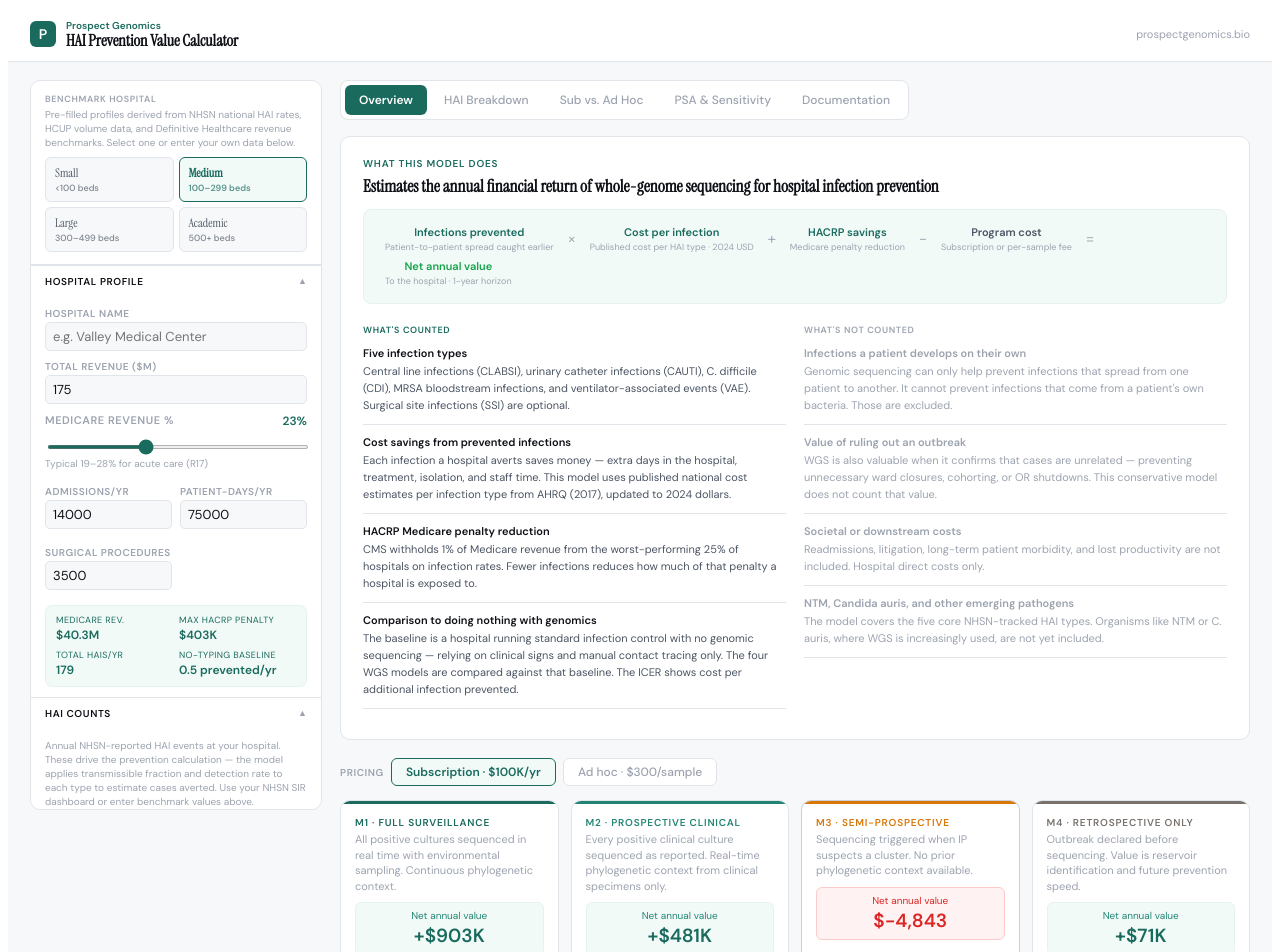
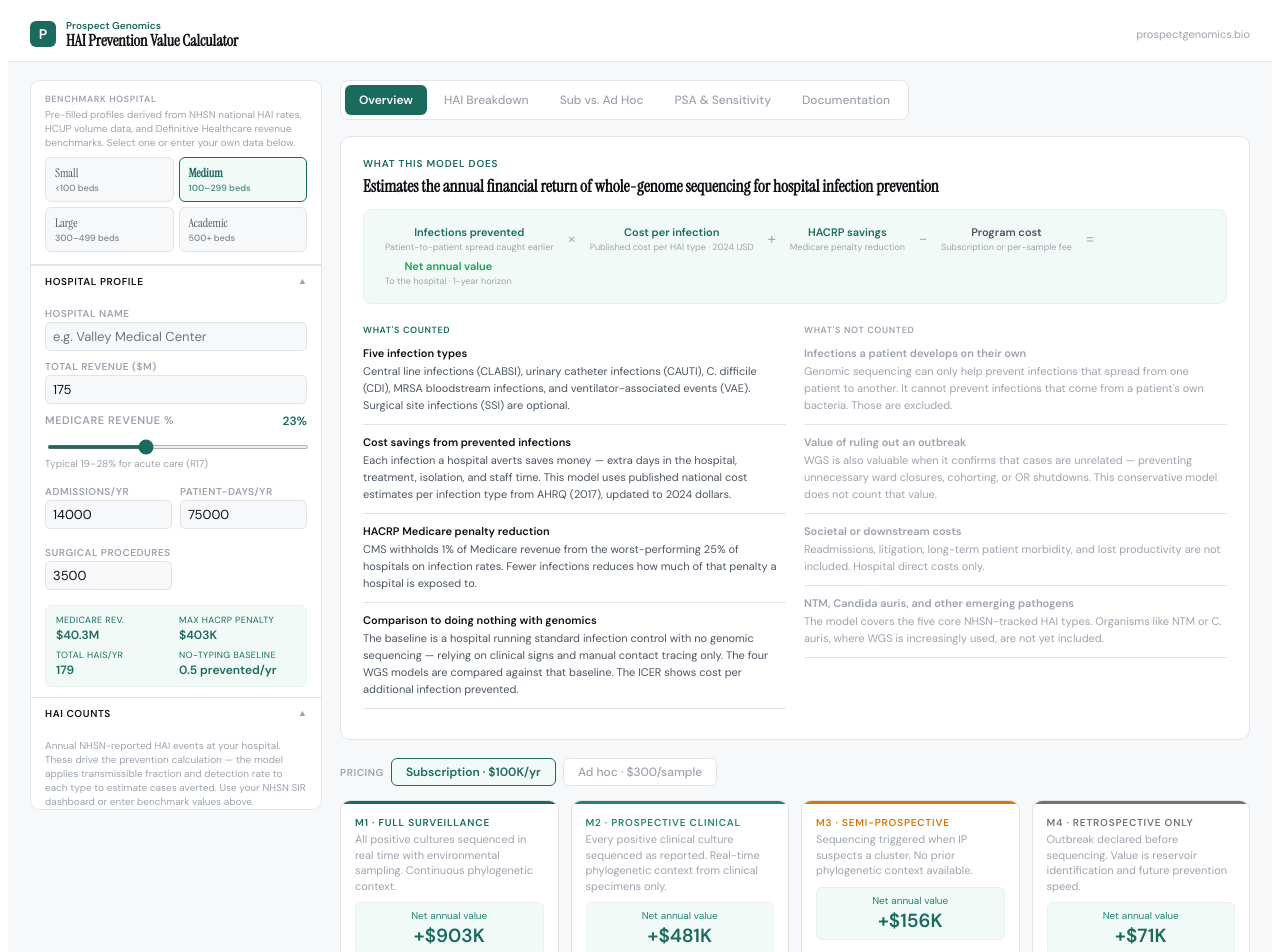
Before and after one commit to prospectgenomics/hai-roi-model-technical, a React (Create React App) app: page / in a window 1280 px wide. Shown: the top 952 px of the page. Built offline with nearby package versions, Linux system fonts and the light colour scheme.

Commit message:
Fix M3 lag: 5.0→3.0 cases; medium hospital now shows positive ROI

```diff
--- a/src/App.js
+++ b/src/App.js
@@ -88,7 +88,7 @@ const TAT_DEFAULT_IDX = 3;
 const MODELS = [
   {id:"m1",label:"M1",name:"Full Surveillance",   color:C.teal,  detectionRate:0.90,interventionLagCases:1.5,envMultiplier:1.25,valueType:"immediate",desc:"All positive cultures sequenced in real time with environmental sampling. Continuous phylogenetic context."},
   {id:"m2",label:"M2",name:"Prospective Clinical",color:C.teal2, detectionRate:0.73,interventionLagCases:2.5,envMultiplier:1.0, valueType:"immediate",desc:"Every positive clinical culture sequenced as reported. Real-time phylogenetic context from clinical specimens only."},
-  {id:"m3",label:"M3",name:"Semi-Prospective",    color:C.amber, detectionRate:0.40,interventionLagCases:5.0,envMultiplier:1.0, valueType:"delayed",  desc:"Sequencing triggered when IP suspects a cluster. No prior phylogenetic context available."},
+  {id:"m3",label:"M3",name:"Semi-Prospective",    color:C.amber, detectionRate:0.40,interventionLagCases:3.0,envMultiplier:1.0, valueType:"delayed",  desc:"Sequencing triggered when IP suspects a cluster. No prior phylogenetic context available."},
   {id:"m4",label:"M4",name:"Retrospective Only",  color:"#78716c",detectionRate:0.20,interventionLagCases:8.0,envMultiplier:1.0,valueType:"future",   desc:"Outbreak declared before sequencing. Value is reservoir identification and future prevention speed."},
 ];
 
@@ -748,7 +748,7 @@ function DocumentationTab({useVar,docSec,setDocSec,highlightRef,navToRef}) {
       {label:"Transmissible fraction by HAI type",value:"CLABSI 45%, CAUTI 32%, CDI 38%, MRSA 42%, VAE 38%",basis:"Fraction of reported HAIs attributable to WGS-detectable cross-transmission. PSA: Beta distributions with SE=0.06–0.08. Needs multi-center prospective validation.",refs:["R14","R15","R20"],conf:"Moderate — single-center WGS studies"},
       {label:"Cluster interruption rate (pFrac, default 75%)",value:"75% of WGS-identified clusters successfully interrupted by IP",basis:"Contact precautions reduce MRSA transmission ~47% (Toth 2022). WGS-guided intervention likely higher. PSA mean = user slider value, SE=10%. Direct multiplier: pFrac × TRANS_FRAC × detectionRate × (1−lagFrac). Range 0–100%.",refs:["R19","R14"],conf:"Moderate — no prospective RCT"},
       {label:"Detection rates per model",value:"M1=90%, M2=73%, M3=40%, M4=20% (user-adjustable)",basis:"Expert-derived from outbreak literature. M1/M2 sampled in PSA (SE=5%/8%). M3/M4 held fixed pending empirical data. Peer review target — systematic review needed.",refs:["R13","R19","R20"],conf:"Low-Moderate — modeled, not empirical"},
-      {label:"Intervention lag",value:"Lag frac = effectiveLag / avgCluster (user-adjustable, default 5)",basis:"Bhargava 2021: fixed cluster size of 5. TAT scales lag for M1/M2 proportionally. avgCluster adjustable in Advanced panel.",refs:["R13","R19"],conf:"Moderate"},
+      {label:"Intervention lag",value:"Lag frac = effectiveLag / avgCluster (user-adjustable, default 5)",basis:"Bhargava 2021: fixed cluster size of 5. TAT scales lag for M1/M2 proportionally. avgCluster adjustable in Advanced panel. M3 lag = 3.0 (IP acts at ~case 3 of 5); M4 lag = 8.0 (outbreak declared before sequencing).",refs:["R13","R19"],conf:"Moderate"},
     ]},
     {cat:"Comparator: Conventional Epi (No Typing)", items:[
       {label:"Conventional detection rate (default 7%)",value:"7% of cross-transmission clusters detected by conventional epi",basis:"Conventional hospital IPC uses clinical signs, manual contact tracing, and epidemiological investigation only — no molecular typing. Literature: 5–15% of genomic clusters detectable by conventional surveillance. PSA SE=3%. User-adjustable 0–20%.",refs:["R19","R20"],conf:"Moderate — derived from WGS comparator studies"},
@@ -861,7 +861,7 @@ function DocumentationTab({useVar,docSec,setDocSec,highlightRef,navToRef}) {
             <Tbl rows={[
               Row(["M1 Full Surveillance","90% (PSA ±5%)","1.5 × TATscale","Real-time with environmental layer"]),
               Row(["M2 Prospective Clinical","73% (PSA ±8%)","2.5 × TATscale","Real-time clinical only"]),
-              Row(["M3 Semi-Prospective","40% (fixed)","5.0","Suspicion-triggered; no prior context"]),
+              Row(["M3 Semi-Prospective","40% (fixed)","3.0","Suspicion-triggered; IP acts at ~case 3 of avg cluster"]),
               Row(["M4 Retrospective","20% (fixed)","8.0 → capped","Forensic; uses reservoir ID rate parameter"]),
               Row(["Conventional (comparator)","7% (PSA ±3%)","8.0 → capped","No typing; manual epi only"]),
             ]} hdrs={["Model","Detection Rate","Lag Cases","Notes"]}/>
```
